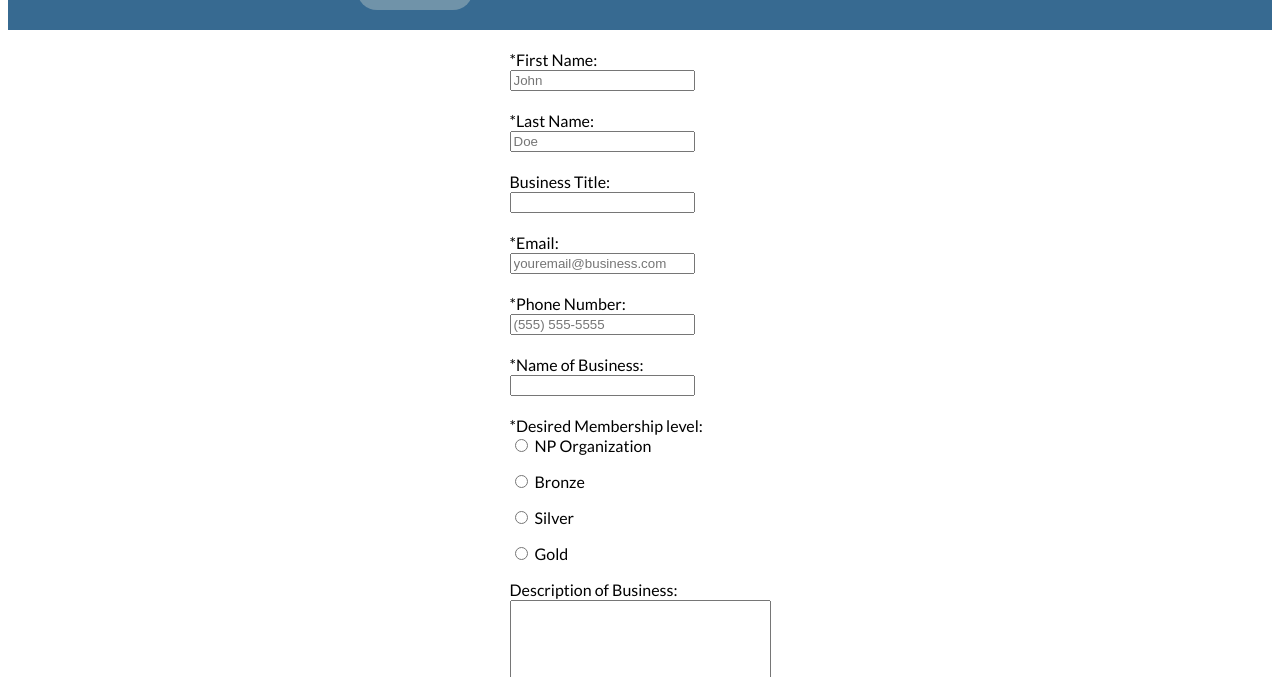
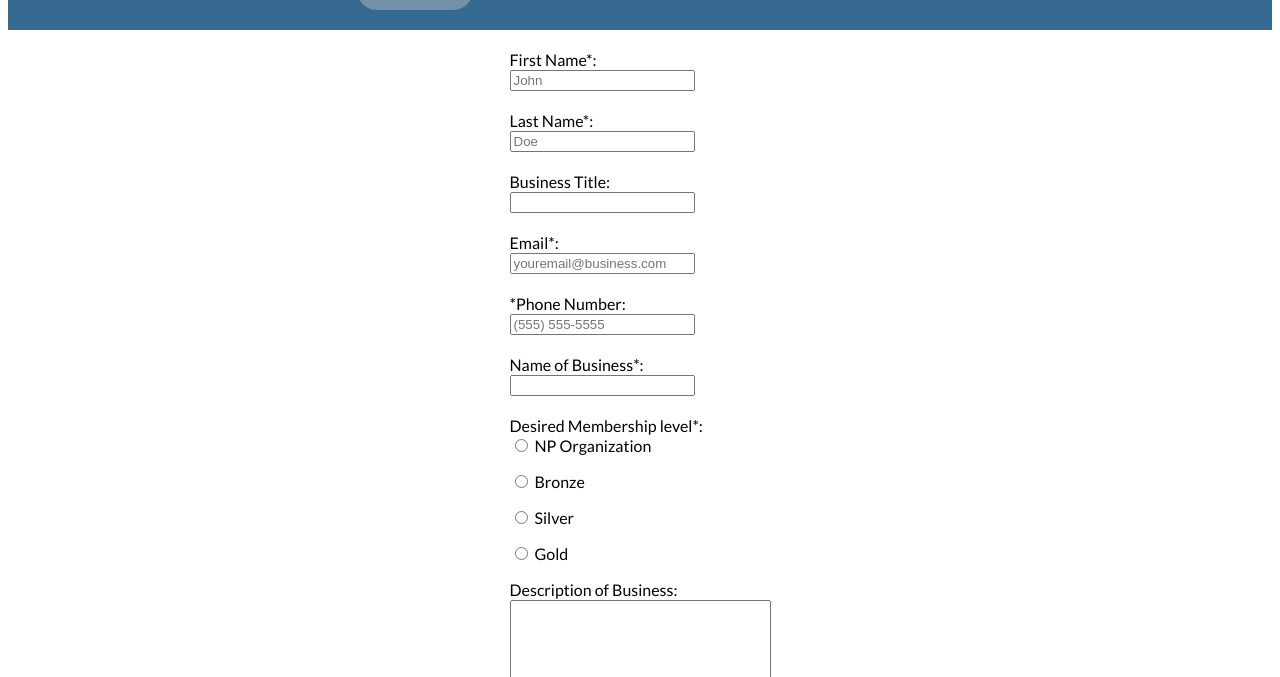
Before and after one commit to JakeZalesny/WDD-230, a plain HTML site: page chamber/join.html in a window 1280 px wide. Shown: the part 123-800 px from the top of the page. Drawn offline with Linux system fonts and the light colour scheme; a script that the page names is missing; a web font is replaced by a local one.

Commit message:
updated join page even further

```diff
--- a/chamber/join.html
+++ b/chamber/join.html
@@ -29,27 +29,28 @@
         </nav>
     </header>
     <main>
-        <form type="GET" action="thankyou.html">
-            <label for="fname">*First Name: </label><br>
+        <form method="GET" action="thankyou.html">
+            <label for="fname">First Name*: </label><br>
             <input type="text" id="fname" placeholder="John" name="fname" required><br>
-            <label for="lname">*Last Name: </label><br>
+            <label for="lname">Last Name*: </label><br>
             <input type="text" id="lname" placeholder="Doe" name="lname" required><br>
+            <!--Add the pattern for the business title.-->
             <label for="business-title">Business Title: </label><br>
             <input type="text" name="business-title" id="business-title"><br>
-            <label for="email">*Email: </label><br>
+            <label for="email">Email*: </label><br>
             <input type="email" name="email" placeholder="youremail@business.com" id="email" required><br>
             <label for="phone-number">*Phone Number: </label><br>
             <input type="tel" name="phone-number" placeholder="(555) 555-5555" id="phone-number" required><br>
-            <label for="business">*Name of Business: </label><br>
+            <label for="business">Name of Business*: </label><br>
             <input type="text" name="business" id="business"><br>
-            <label for="nothing">*Desired Membership level: </label><br>
-            <input type="radio" name="NP" id="NP">
+            <label for="nothing">Desired Membership level*: </label><br>
+            <input type="radio" name="membership" id="NP">
             <label for="NP">NP Organization</label><br>
-            <input type="radio" name="bronze" id="bronze">
+            <input type="radio" name="membership" id="bronze">
             <label for="bronze">Bronze</label><br>
-            <input type="radio" name="silver" id="silver">
+            <input type="radio" name="membership" id="silver">
             <label for="silver">Silver</label><br>
-            <input type="radio" name="gold" id="gold">
+            <input type="radio" name="membership" id="gold">
             <label for="gold">Gold</label><br>
             <label for="business-desc">Description of Business: </label><br>
             <textarea name="business-desc" id="business-desc" cols="30" rows="10"></textarea><br>
```
